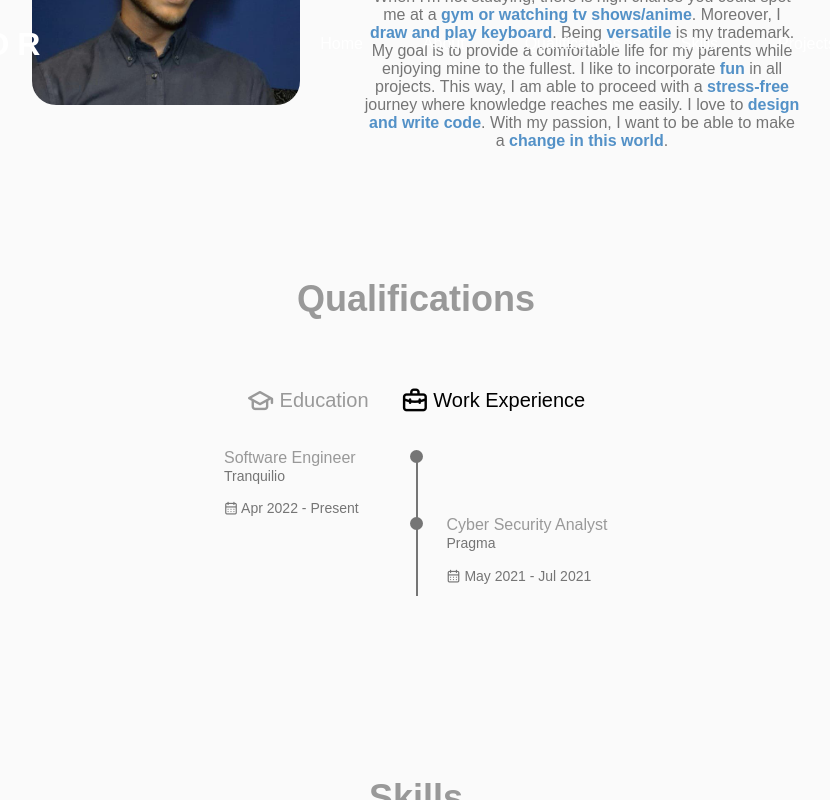
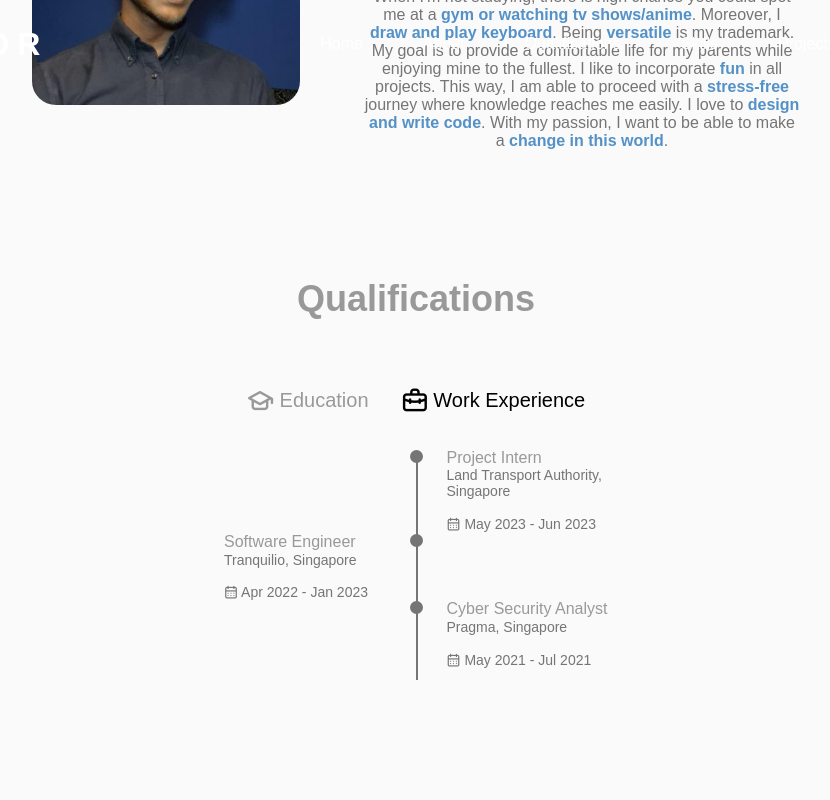
Before and after one commit to KishorKumar11/Portfolio, a React (Create React App) app: page / in a window 1280 px wide. Both pictures are taken after a click on the element "Work Experience". Shown: the part 1216-2016 px from the top of the page, without its empty margins (224-1054 px from the left). Built offline with nearby package versions, Linux system fonts and the light colour scheme.

Commit message:
Add LTA internship

```diff
--- a/src/components/Work/Work.js
+++ b/src/components/Work/Work.js
@@ -93,11 +93,27 @@ const Work = ({setActiveNav}) => {
 
           <div className={toggleState === 2 ? 'qualification__content qualification__content-active' : 'qualification__content' }>
             <div className='qualification__data'>
+              <div></div>
+
+              <div>
+                <span className='qualification__rounder'></span>
+                <span className='qualification__line'></span>
+              </div>
+              <div>
+                <h3 className='qualification__title'>Project Intern</h3>
+                <span className='qualification__subtitle'>Land Transport Authority, Singapore</span>
+                <span className='qualification__calendar'><br></br>
+                  <i className='uil uil-calendar-alt'></i> May 2023 - Jun 2023
+                </span>
+              </div>
+            </div>
+
+            <div className='qualification__data'>
               <div>
                 <h3 className='qualification__title'>Software Engineer</h3>
-                <span className='qualification__subtitle'>Tranquilio</span>
+                <span className='qualification__subtitle'>Tranquilio, Singapore</span>
                 <div className='qualification__calendar'>
-                  <i className='uil uil-calendar-alt'></i> Apr 2022 - Present
+                  <i className='uil uil-calendar-alt'></i> Apr 2022 - Jan 2023
                 </div>
               </div>
 
@@ -116,7 +132,7 @@ const Work = ({setActiveNav}) => {
               </div>
               <div>
                 <h3 className='qualification__title'>Cyber Security Analyst</h3>
-                <span className='qualification__subtitle'>Pragma</span>
+                <span className='qualification__subtitle'>Pragma, Singapore</span>
                 <span className='qualification__calendar'><br></br>
                   <i className='uil uil-calendar-alt'></i> May 2021 - Jul 2021
                 </span>
```
